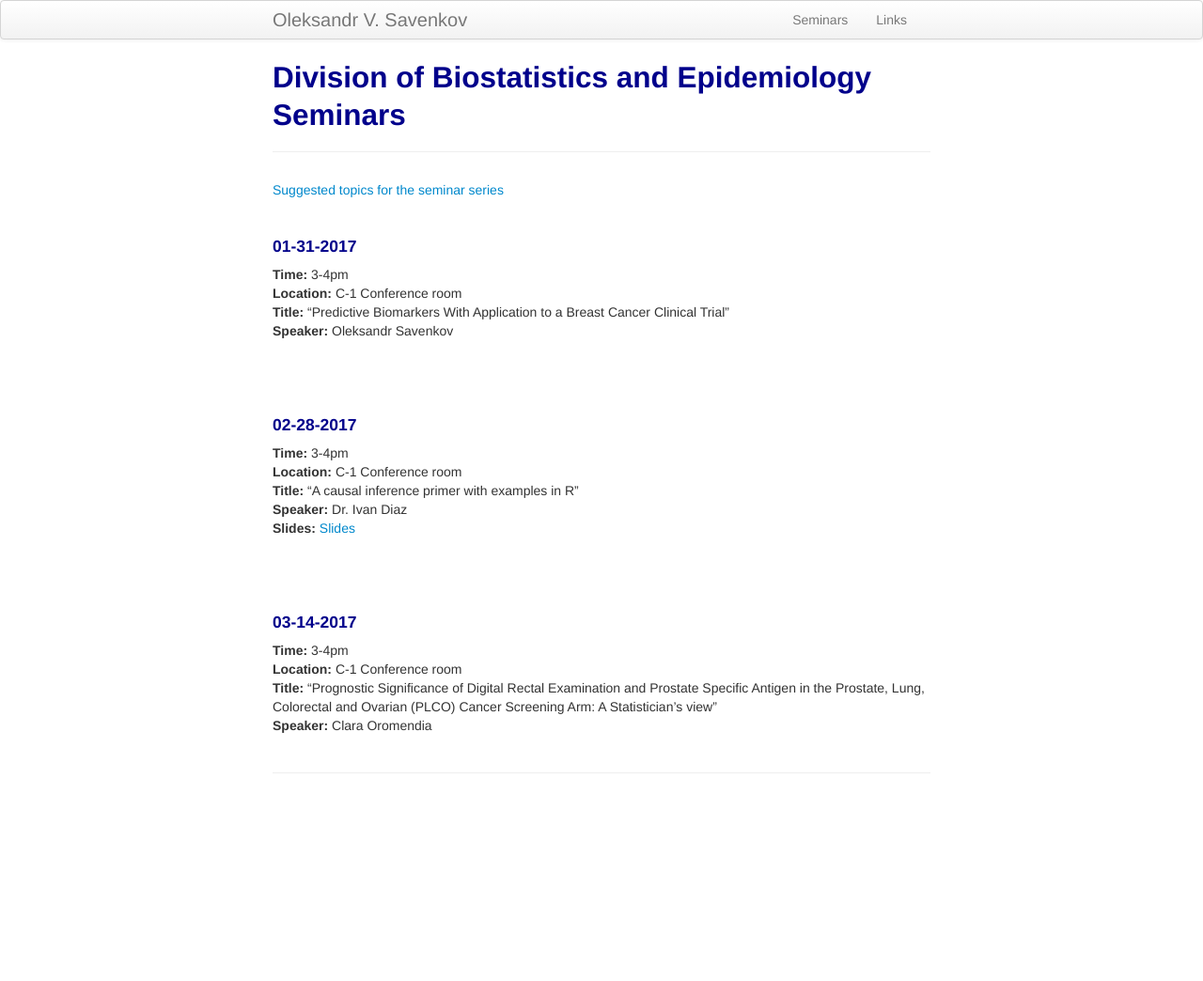
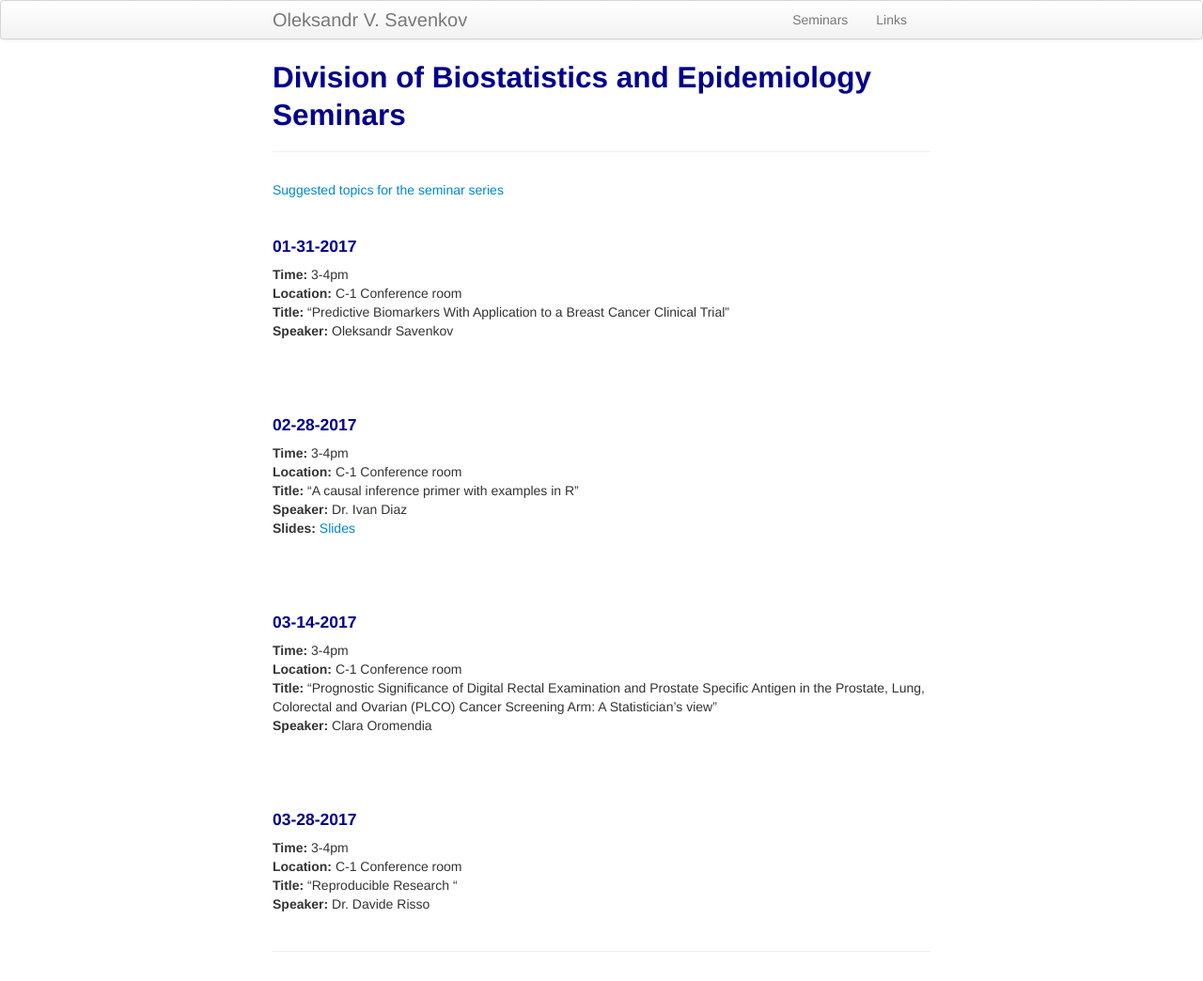
Before and after one commit to ovsavenkov/ovsavenkov.github.io, a Jekyll site: the page built from seminars.md, in a window 1280 px wide. Shown: the whole page at 94% size. Built offline with Jekyll 4.4.1, drawn with Linux system fonts in a browser that asks for light colours; before the commit the page ends 900 px from its top, so only the background shows below that.

Commit message:
add Davide's seminar

```diff
--- a/seminars.md
+++ b/seminars.md
@@ -35,3 +35,13 @@ description: Division of Biostatistics and Epidemiology Seminars
 **Location:** C-1 Conference room \\
 **Title:** "Prognostic Significance of Digital Rectal Examination and Prostate Specific Antigen in the Prostate, Lung, Colorectal and Ovarian (PLCO) Cancer Screening Arm: A Statistician’s view"\\
 **Speaker:** Clara Oromendia
+
+<br>
+<br>
+<br>
+
+#### 03-28-2017
+**Time:** 3-4pm \\
+**Location:** C-1 Conference room \\
+**Title:** "Reproducible Research "\\
+**Speaker:** Dr. Davide Risso
```
